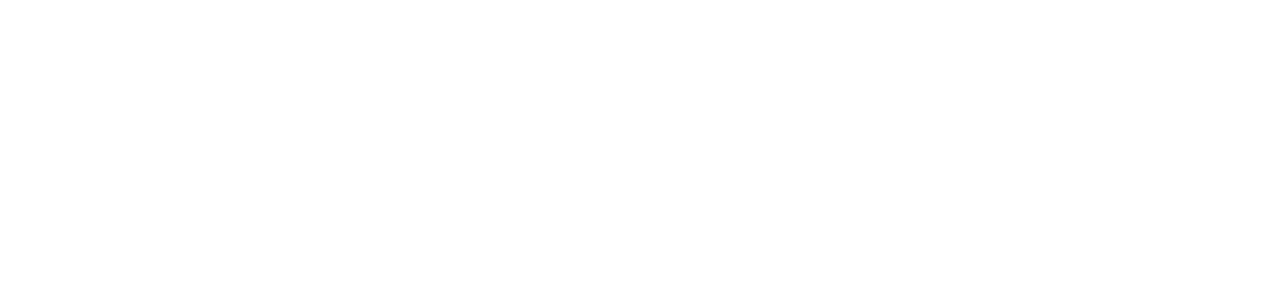
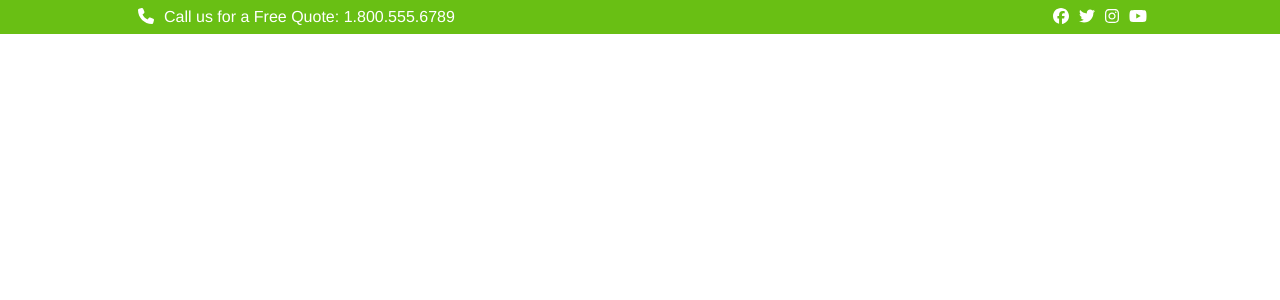
Before and after one commit to MarcoPerta/proj-html-vuejs, a Vue app: page / in a window 1280 px wide. Shown: the top 300 px of the page. Built offline with nearby package versions, Linux system fonts and the light colour scheme.

Commit message:
primo componente header, con sottocomp per icone dinamiche

```diff
--- a/src/App.vue
+++ b/src/App.vue
@@ -1,10 +1,12 @@
 <template>
   <div id="app">
-    <HeaderComp/>
+
+    <HeaderComp :ListIcons="Icons"/>
 
     <MainComp/>
 
     <FooterComp/>
+
   </div>
 </template>
 
@@ -19,6 +21,25 @@
     HeaderComp,
     MainComp,
     FooterComp
+  },
+  data() {
+    return {
+      // array per icone social dinamiche
+      Icons: [
+        {
+          "logo": 'fa-brands fa-facebook'
+        },
+        {
+          "logo": 'fa-brands fa-twitter'
+        },
+        {
+          "logo": 'fa-brands fa-instagram'
+        },
+        {
+          "logo": 'fa-brands fa-youtube'
+        }
+      ]
+    }
   }
 }
 </script>
@@ -30,6 +51,10 @@
   -moz-osx-font-smoothing: grayscale;
   text-align: center;
   color: #2c3e50;
-  margin-top: 60px;
+}
+*{
+  padding: 0;
+  margin: 0;
+  box-sizing: border-box;
 }
 </style>
--- a/src/components/HeaderComp.vue
+++ b/src/components/HeaderComp.vue
@@ -1,12 +1,25 @@
 <template>
     <div>
-
+        <PhoneIconsComp :ListIcons="ListIcons"/>
     </div>
 </template>
 
 <script>
+import PhoneIconsComp from './PhoneIconsComp.vue'
+
     export default {
+    name: 'HeaderComp',
+    components: {
+        PhoneIconsComp
+    },
+    props: {
+        ListIcons: Array
+    },
+    data(){
+    return{
 
+    }
+  }
     }
 </script>
 
--- /dev/null
+++ b/src/components/IconsComp.vue
@@ -0,0 +1,24 @@
+<template>
+    <div>
+        <a href="#"><font-awesome-icon :icon="ListIcons.logo"/></a>
+    </div>
+</template>
+
+<script>
+    export default {
+        name: 'IconsComp',
+        props: {
+            ListIcons: Object
+        }
+
+    }
+</script>
+
+<style lang="scss" scoped>
+a{
+    color: white;
+    // 16 px
+    font-size: 1rem;
+    margin: 0px 5px;
+}
+</style>
--- /dev/null
+++ b/src/components/PhoneIconsComp.vue
@@ -0,0 +1,57 @@
+<template>
+
+    <div class="bg-Lima">
+        <div class="set-father">
+            <div class="phone-box">
+                <font-awesome-icon icon="fa-solid fa-phone" class="phone"/>
+                <span>Call us for a Free Quote: 1.800.555.6789</span>
+            </div>
+            <div class="icons">
+                <!-- componente per icone social dinamiche -->
+                <IconsComp v-for="(elem,index) in ListIcons" :key="index" :ListIcons="elem"/>
+            </div>
+        </div>
+    </div>
+</template>
+
+<script>
+import IconsComp from './IconsComp.vue'
+
+    export default {
+        name: 'PhoneIconsComp',
+        components: {
+        IconsComp
+    },
+    props: {
+        ListIcons: Array
+    },
+    data() {
+        return {
+        }
+    }
+}
+</script>
+
+<style lang="scss" scoped>
+.bg-Lima{
+    background-color: #69bf14;
+    width: 100%;
+    .set-father {
+            width: 80%;
+            margin: auto;
+            display: flex;
+            justify-content: space-between;
+            align-items: center;
+            color: white;
+            padding: 8px 0px;
+            .phone-box {
+                    .phone{
+                        margin: 0 10px;
+                    }
+                }
+            .icons{
+                display: flex;
+            }
+        }
+}
+</style>
--- a/src/main.js
+++ b/src/main.js
@@ -3,28 +3,26 @@
 
 Vue.config.productionTip = false
 
-/* import the fontawesome core */
+// import the fontawesome core
 import { library } from '@fortawesome/fontawesome-svg-core'
 
-/* import font awesome icon component */
-import { FontAwesomeIcon } from '@fortawesome/vue-fontawesome'
+  // / import font awesome icon component /
+  import { FontAwesomeIcon } from '@fortawesome/vue-fontawesome'
 
-/* import specific icons */
-import { faStar } from '@fortawesome/free-solid-svg-icons'
-/*Import icone regular */
-import {  } from '@fortawesome/free-regular-svg-icons'
+  // / import specific icons /
+  import { faPhone } from '@fortawesome/free-solid-svg-icons'
+  import { faFacebook } from '@fortawesome/free-brands-svg-icons'
+  import { faTwitter } from '@fortawesome/free-brands-svg-icons'
+  import { faInstagram} from '@fortawesome/free-brands-svg-icons'
+  import { faYoutube} from '@fortawesome/free-brands-svg-icons'
 
-/* add icons to the library */
-library.add()
 
-/* add font awesome icon component */
-Vue.component('font-awesome-icon', FontAwesomeIcon)
 
-/* import specific icons */
-import {  } from '@fortawesome/free-solid-svg-icons'
+  // / add icons to the library /
+  library.add(faPhone,faFacebook,faTwitter,faInstagram,faYoutube)
 
-/* add icons to the library */
-library.add(faStar)
+  // / add font awesome icon component */
+  Vue.component('font-awesome-icon', FontAwesomeIcon)
 
 new Vue({
   render: h => h(App),
```
